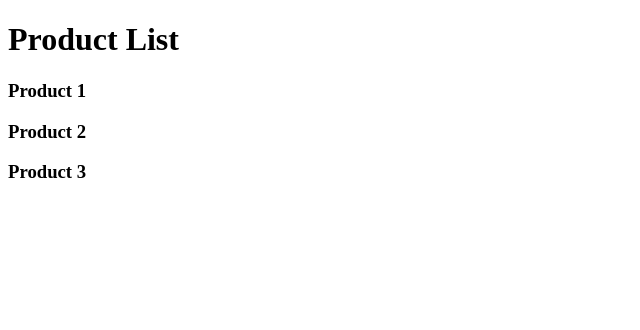
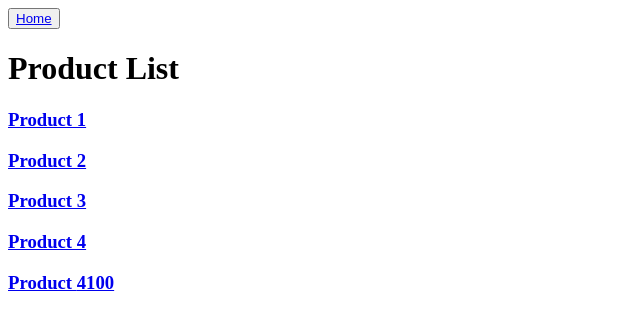
Before and after one commit to Amit0022R/Web3, a Next.js app in the folder nextjs/hello-world/: page /product in a window 1280 px wide. Shown: the top 330 px of the page, without its empty margins (0-640 px from the left). Built offline with nearby package versions, Linux system fonts and the light colour scheme.

Commit message:
add link concept

```diff
--- a/nextjs/hello-world/src/app/product/page.tsx
+++ b/nextjs/hello-world/src/app/product/page.tsx
@@ -1,10 +1,15 @@
+import Link from "next/link";
 export default function ProductList(){
+    const productId = 4100; // Example product ID, you can change this as needed
     return (
         <div>
+            <button><Link href="/" >Home</Link></button>
            <h1>Product List</h1>
-           <h3>Product 1</h3>
-           <h3>Product 2</h3>
-           <h3>Product 3</h3>
+           <h3><Link href="/product/1" >Product 1</Link></h3>
+           <h3><Link href="/product/2" >Product 2</Link></h3>
+           <h3><Link href="/product/3" >Product 3</Link></h3>
+           <h3><Link href="/product/4" >Product 4</Link></h3>
+           <h3><Link href={`/product/${productId}`} >Product {productId}</Link></h3>
         </div>
     );
 }
```
